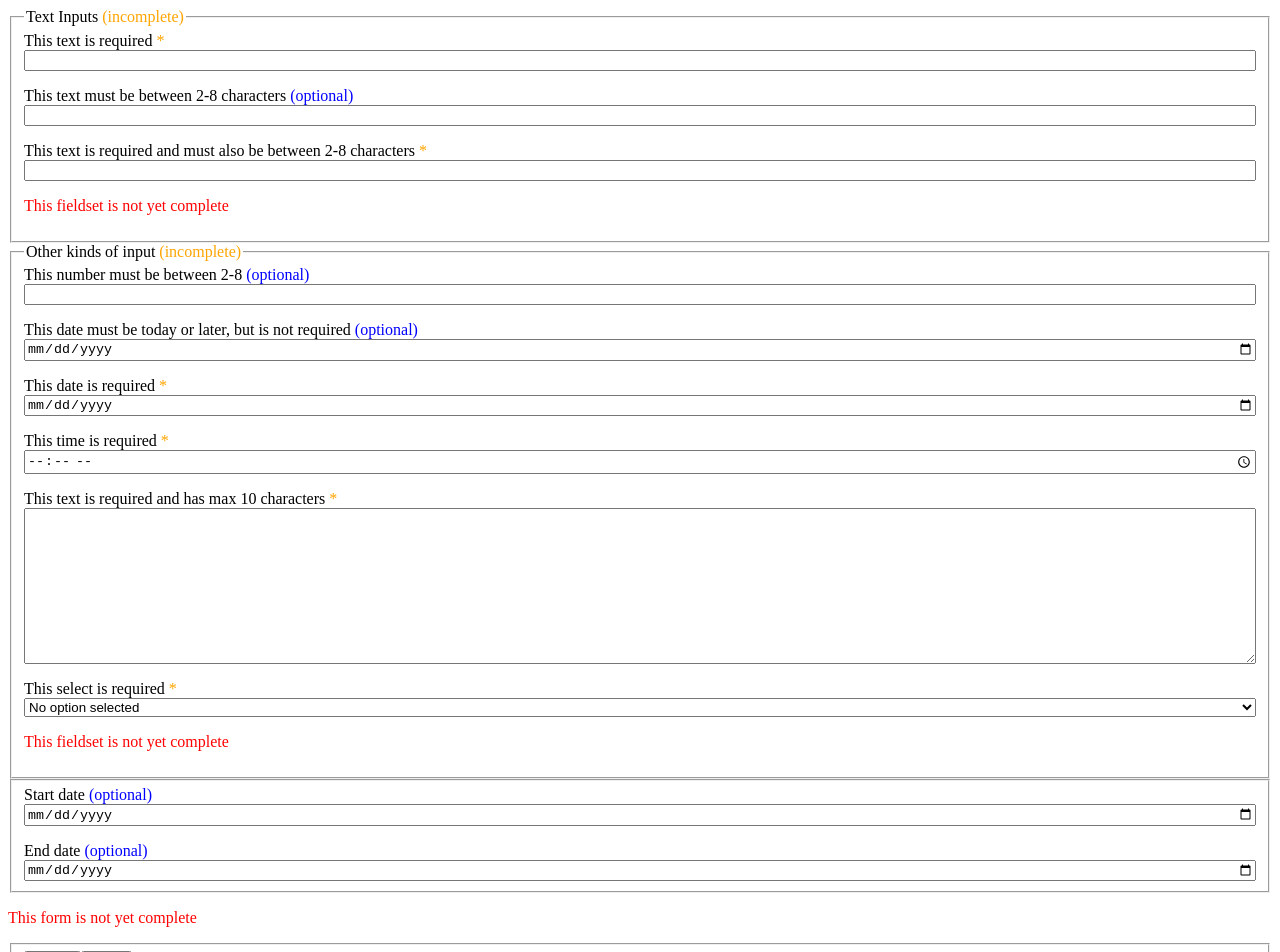
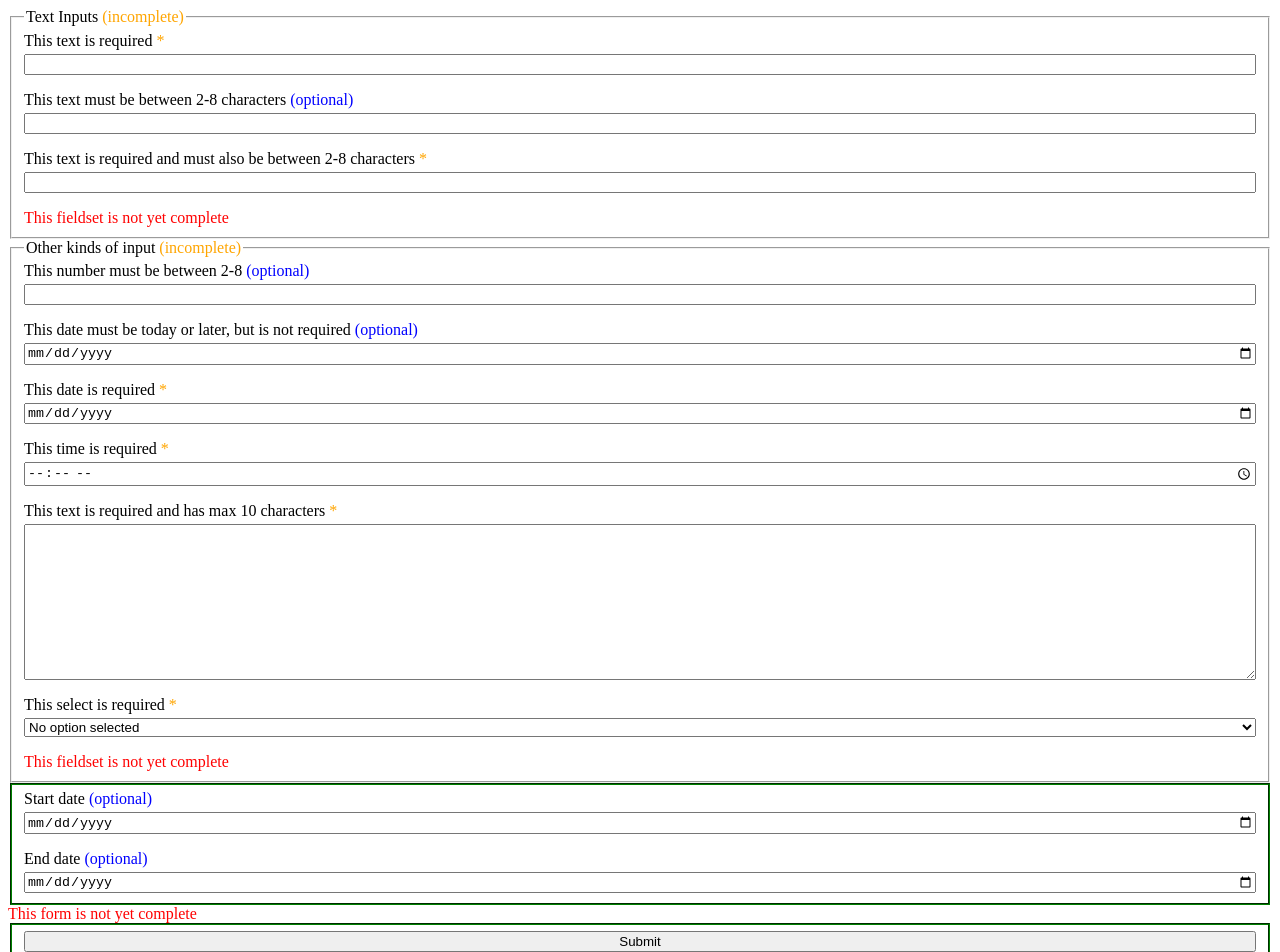
Before and after one commit to washoe/native-form-validation, a Vue app: page / in a window 1280 px wide. Shown: the top 952 px of the page. Built offline with nearby package versions, Linux system fonts and the light colour scheme.

Commit message:
Style tweaks

```diff
--- a/src/components/Form.vue
+++ b/src/components/Form.vue
@@ -268,19 +268,24 @@ export default {
 </script>
 
 <style scoped>
+fieldset {
+  display: flex;
+  flex-direction: column;
+  gap: 16px;
+}
 /**
 ** Field layout
 ** By placing the input first in the html
 ** we can select and style the other elements (e.g. the label)
-** Flexbox ordering allows us to change the order of appearance
+** order property allows us to change the order of appearance
 ** e.g. so the label appears above */
 .field {
-  display: flex;
-  flex-direction: column;
+  display: grid;
+  /* add columns for inline layout */
+  /* grid-template-columns: 1fr 2fr 1fr; */
+  gap: 4px;
 }
-.field:not(:last-child) {
-  margin-bottom: 1em;
-}
+
 .field .label {
   order: 1;
 }
@@ -317,6 +322,7 @@ form {
 fieldset > .errors,
 form > .errors {
   display: none;
+  margin: 0;
 }
 
 fieldset:valid > legend::after {
@@ -339,4 +345,8 @@ form:invalid > .errors {
   display: inherit;
   color: var(--error-color);
 }
+
+fieldset:valid {
+  border-color: var(--success-color);
+}
 </style>
```
